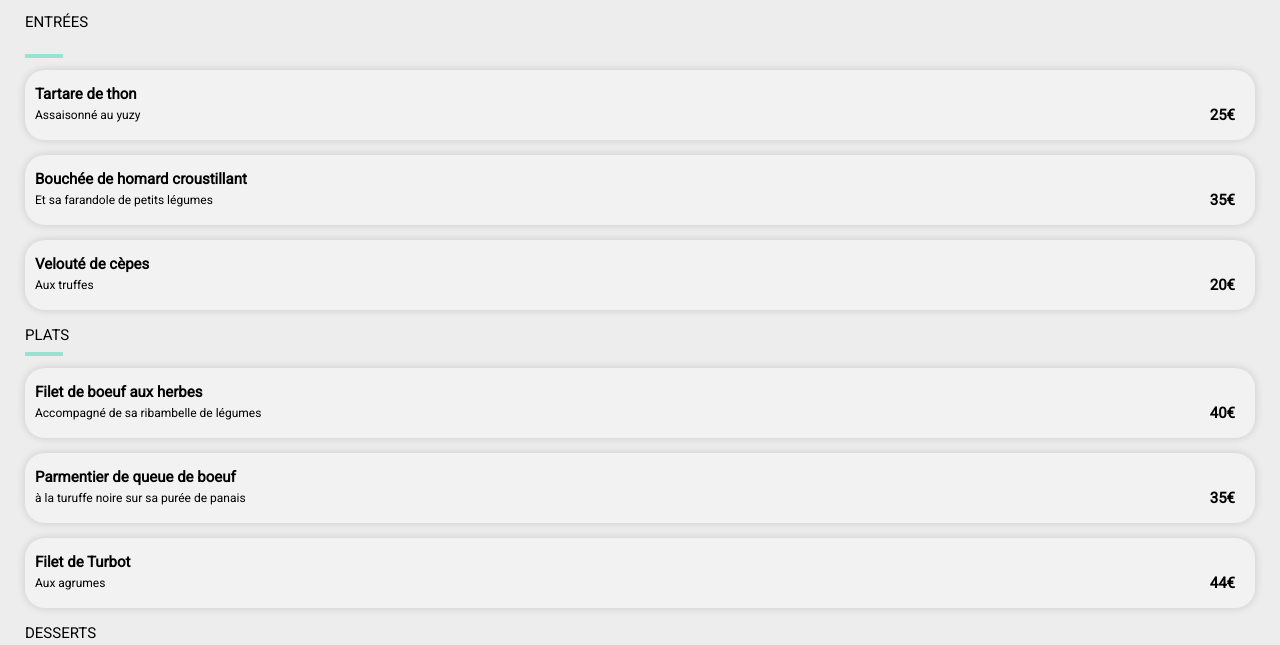
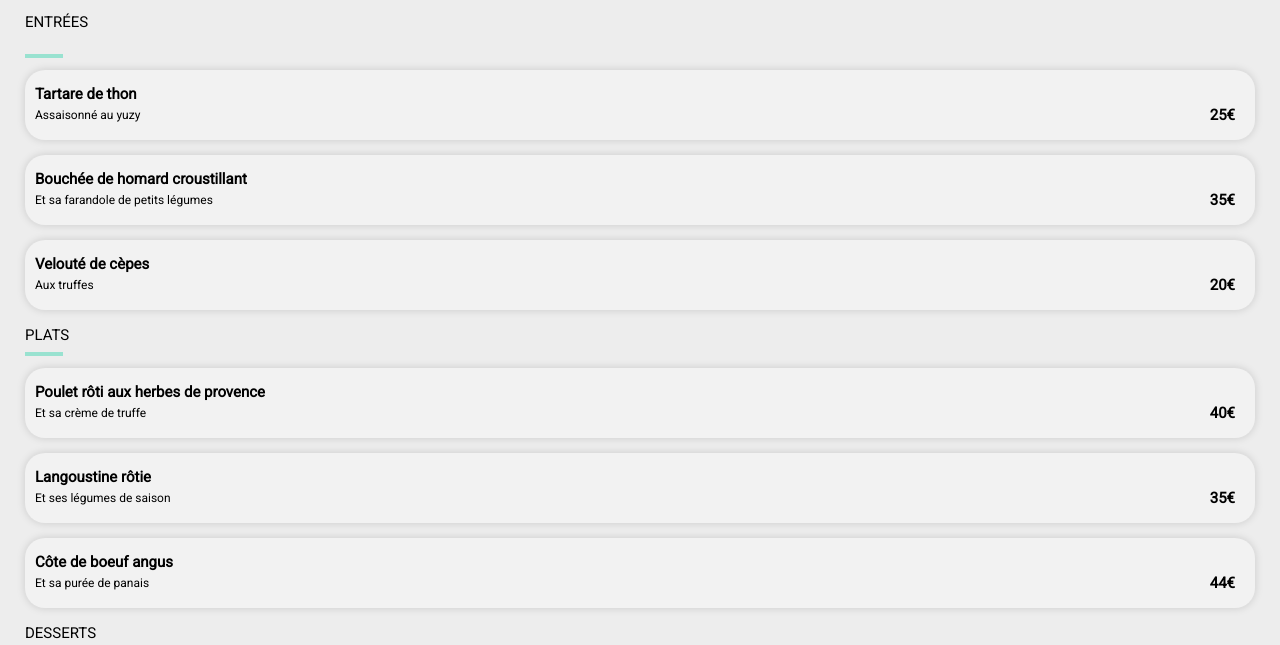
Before and after one commit to DamDevToo/RodriguezDamien_3_30082021, a website: page le-delice-des-sens.html in a window 1280 px wide. Shown: the part 359-1004 px from the top of the page. Drawn offline with Linux system fonts and the light colour scheme; a web font is replaced by a local one.

Commit message:
m- plats modif

```diff
--- a/le-delice-des-sens.html
+++ b/le-delice-des-sens.html
@@ -72,8 +72,8 @@
                             <ul>
                                 <li>
                                     <div>
-                                        <h3>Filet de boeuf aux herbes</h3>
-                                        <p>Accompagné de sa ribambelle de légumes</p>
+                                        <h3>Poulet rôti aux herbes de provence</h3>
+                                        <p>Et sa crème de truffe</p>
                                     </div>
                                     <div>
                                         <span>40€</span>
@@ -82,8 +82,8 @@
                                 </li>
                                 <li>
                                     <div>
-                                        <h3>Parmentier de queue de boeuf</h3>
-                                        <p>à la turuffe noire sur sa purée de panais</p>
+                                        <h3>Langoustine rôtie</h3>
+                                        <p>Et ses légumes de saison</p>
                                     </div>
                                     <div>
                                         <span>35€</span>
@@ -92,8 +92,8 @@
                                 </li>
                                 <li>
                                     <div>
-                                        <h3>Filet de Turbot</h3>
-                                        <p>Aux agrumes</p>
+                                        <h3>Côte de boeuf angus</h3>
+                                        <p>Et sa purée de panais</p>
                                     </div>
                                     <div>
                                         <span>44€</span>
```
